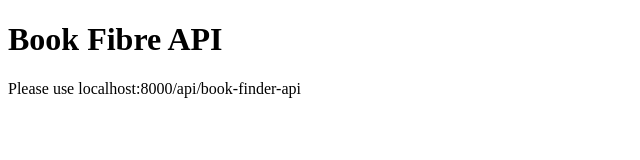
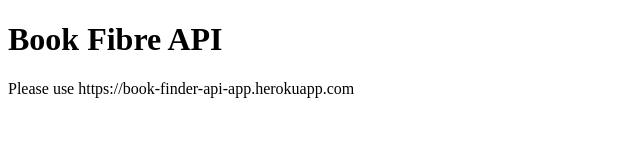
Before and after one commit to MdRez19/book-finder-api, a website: page index.html in a window 1280 px wide. Shown: the whole page, without its empty margins (0-640 px from the left). Drawn offline with Linux system fonts and the light colour scheme.

Commit message:
changed the paragraph title!

```diff
--- a/index.html
+++ b/index.html
@@ -6,6 +6,6 @@
 </head>
 <body>
     <h1>Book Fibre API</h1>
-    <p>Please use localhost:8000/api/book-finder-api</p>
+    <p>Please use https://book-finder-api-app.herokuapp.com</p>
 </body>
 </html>
```
